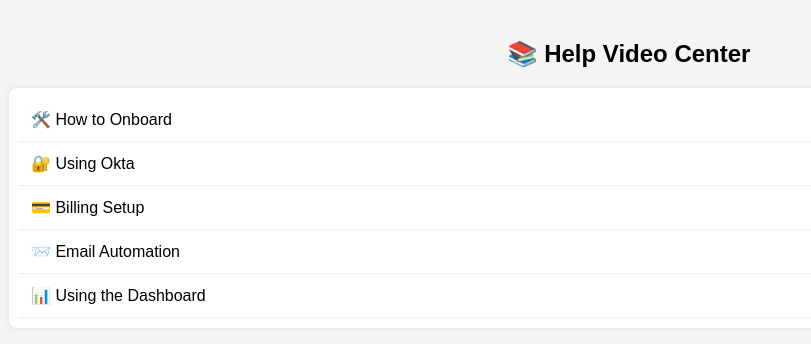
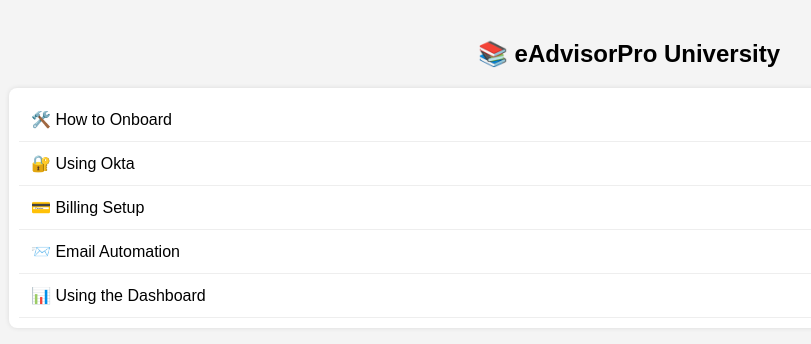
Before and after one commit to Iorio01/iframe_test, a plain HTML site: page index.html in a window 1280 px wide. Shown: the whole page, without its empty margins (11-822 px from the left). Drawn offline with Linux system fonts and the light colour scheme.

Commit message:
eAdvisorPro University

```diff
--- a/index.html
+++ b/index.html
@@ -39,7 +39,7 @@
 </head>
 <body>
 
-  <h2>📚 Help Video Center</h2>
+  <h2>📚 eAdvisorPro University</h2>
 
   <div class="video-list">
     <div class="video-item" onclick="openVideo('https://www.youtube.com/watch?v=VIDEO_ID1')">🛠️ How to Onboard</div>
```
